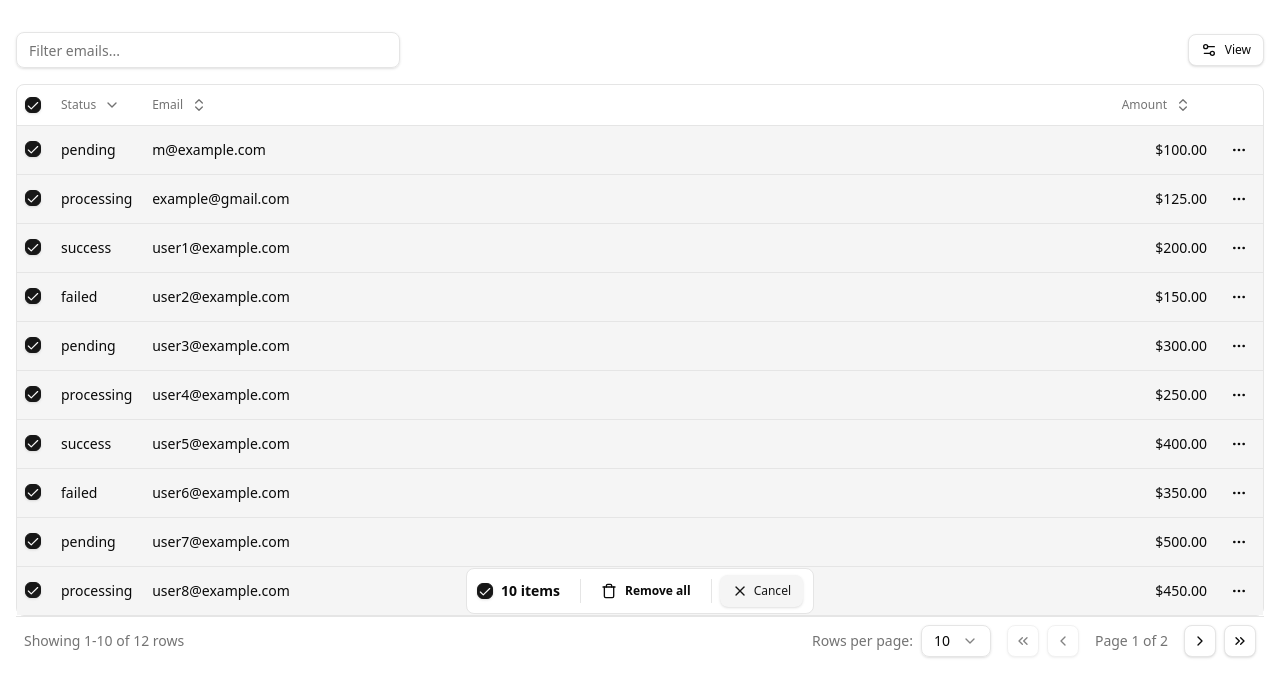
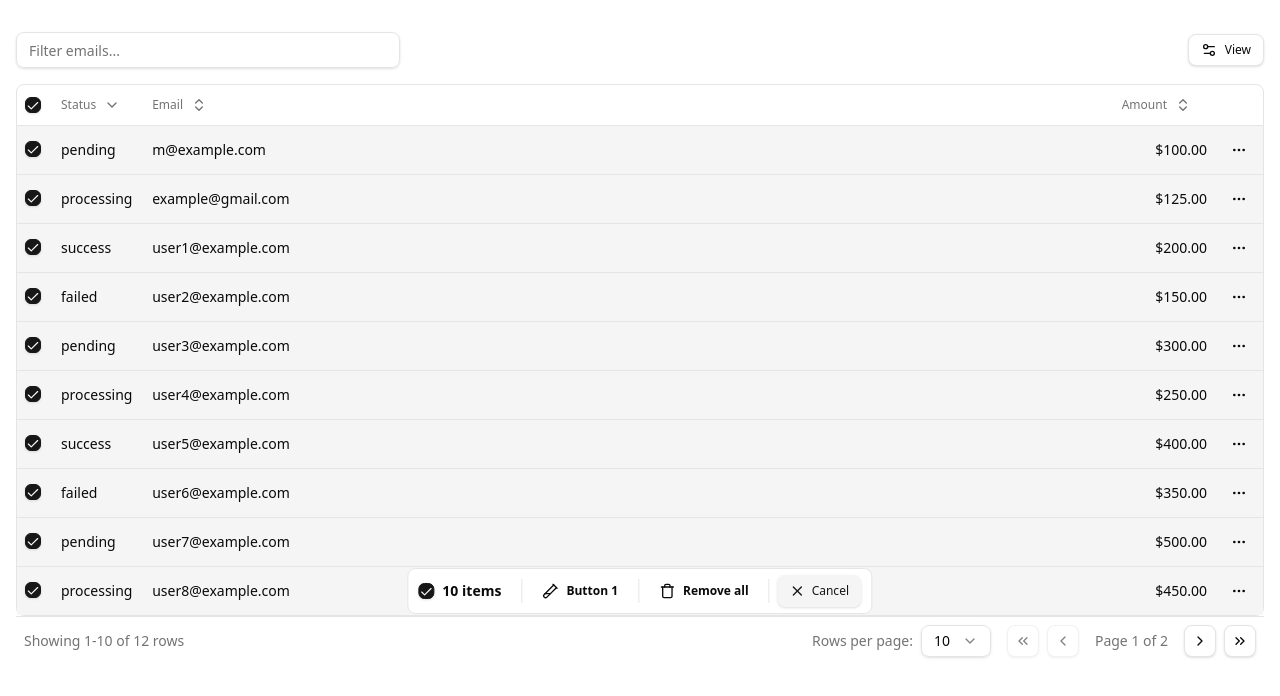
Before and after one commit to soyluisarrieta/shadcn-data-table, a React app: page / in a window 1280 px wide. Both pictures are taken after a click on the checkbox 33 px from the left and 104 px from the top of the page. Shown: the top 696 px of the page. Built offline with nearby package versions, Linux system fonts and the light colour scheme; the HTML template or start-up script is replaced by a standard one.

Commit message:
feat: add custom selection actions

```diff
--- a/src/app/payment/payments-demo.tsx
+++ b/src/app/payment/payments-demo.tsx
@@ -2,6 +2,7 @@ import { paymentsColumns, Payment } from '@/app/payment/payments-columns'
 import { DataTable, DataTableActions } from '@/components/commons/data-table/data-table'
 import { PAYMENT_MOCK } from '@/app/payment/payments-mock'
 import { useEffect, useState } from 'react'
+import { TestTubeDiagonalIcon } from 'lucide-react'
 
 export default function Payments () {
   const [payments, setPayments] = useState<Payment[]>([])
@@ -20,7 +21,18 @@ export default function Payments () {
     onRemoveRows: (rows, cleanRowSelection) => {
       console.log('Remove rows:',rows)
       cleanRowSelection()
-    }
+    },
+    customActions: [
+      {
+        label: 'Button 1',
+        icon: TestTubeDiagonalIcon,
+        onClick: (rows, cleanRowSelection) => {
+          alert('Button 1 clicked')
+          console.log('Rows:', rows)
+          console.log('Selection cleaner:', typeof cleanRowSelection)
+        }
+      }
+    ]
   }
 
   return (
--- a/src/components/commons/data-table/data-table-selection-actions.tsx
+++ b/src/components/commons/data-table/data-table-selection-actions.tsx
@@ -3,14 +3,18 @@ import { Button } from '@/components/ui/button'
 import { Checkbox } from '@/components/ui/checkbox'
 import { Table } from '@tanstack/react-table'
 import { TrashIcon, XIcon } from 'lucide-react'
+import { Fragment } from 'react/jsx-runtime'
 
-interface DataTableActionsProps<TData> extends DataTableActions<TData> {
-  table: Table<TData>,
-  selectedRows: number
+interface DataTableActionsProps<TData> {
+  table: Table<TData>;
+  selectedRows: number;
+  actions: DataTableActions<TData>
 }
 
-export default function DataTableSelectionActions<TData> ({ table, selectedRows, onRemoveRows }: DataTableActionsProps<TData>) {
+export default function DataTableSelectionActions<TData> ({ table, selectedRows, actions }: DataTableActionsProps<TData>) {
   if (selectedRows === 0) return null
+  const { onRemoveRows, customActions } = actions
+
   return (
     <div className='h-0 row-selection-actions flex sticky bottom-1 -translate-y-px z-10 -scale-100'>
       <div className='h-fit py-1.5 px-2.5 text-sm border rounded-md bg-popover mx-auto -scale-100 flex items-center'>
@@ -19,6 +23,27 @@ export default function DataTableSelectionActions<TData> ({ table, selectedRows,
           <span className='font-semibold'>{selectedRows} item{selectedRows > 1 && 's'}</span>
         </div>
         <div className='w-px h-6 mx-2 bg-border' />
+        {customActions?.map(({ label, icon: Icon, onClick })=>(
+          <Fragment key={label}>
+            <div className='flex items-center gap-2 mx-0'>
+              <Button
+                variant='ghost'
+                size={label ? 'sm' : 'icon'}
+                onClick={()=> onClick(
+                  table
+                    .getSelectedRowModel()
+                    .flatRows
+                    .map((row) => row.original),
+                  table.resetRowSelection
+                )}
+              >
+                {Icon && <Icon />}
+                {label && <span className='font-semibold'>{label}</span>}
+              </Button>
+            </div>
+            <div className='w-px h-6 mx-2 bg-border' />
+          </Fragment>
+        ))}
         {onRemoveRows && (
           <>
             <div className='flex items-center gap-2 mx-0'>
--- a/src/components/commons/data-table/data-table.tsx
+++ b/src/components/commons/data-table/data-table.tsx
@@ -31,8 +31,17 @@ type CustomColumnDefProps = {
   minWidth?: string | number;
 };
 
+type OnClickAction<TData> = (rows: TData[], cleanRowSelection: () => void) => void
+
+type CustomSelectionAction<TData> = {
+  label?: string;
+  icon?: React.ComponentType<{ className?: string }>;
+  onClick: OnClickAction<TData>;
+}
+
 export interface DataTableActions<TData> {
-  onRemoveRows?: (rows: TData[], cleanRowSelection: () => void) => void
+  onRemoveRows?: OnClickAction<TData>
+  customActions?: CustomSelectionAction<TData>[]
 }
 
 export type CustomColumnDef<TData> = ColumnDef<TData> & CustomColumnDefProps;
@@ -54,8 +63,6 @@ export function DataTable<TData, TValue> ({
   const [columnFilters, setColumnFilters] = useState<ColumnFiltersState>([])
   const [columnVisibility, setColumnVisibility] = useState<VisibilityState>({})
   const [rowSelection, setRowSelection] = useState({})
-
-  const { onRemoveRows } = actions
 
   const memorizedColumns = useMemo(() => {
     if (!disableRowSelection) {
@@ -148,7 +155,7 @@ export function DataTable<TData, TValue> ({
         <DataTableSelectionActions
           table={table}
           selectedRows={selectedRows}
-          onRemoveRows={onRemoveRows}
+          actions={actions}
         />
       </div>
 
```
